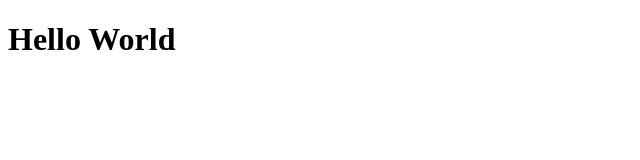
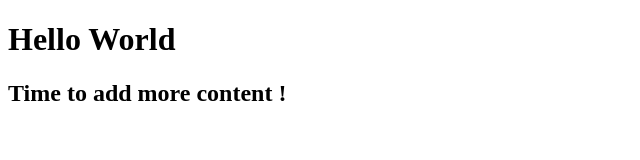
Before and after one commit to LucasRibeiro19/helloWorld, a plain HTML site: page index.html in a window 1280 px wide. Shown: the whole page, without its empty margins (0-640 px from the left). Drawn offline with Linux system fonts and the light colour scheme.

Commit message:
Body : added h2

```diff
--- a/index.html
+++ b/index.html
@@ -8,5 +8,6 @@
 </head>
 <body>
     <h1>Hello World</h1>
+    <h2>Time to add more content !</h2>
 </body>
 </html>
```
